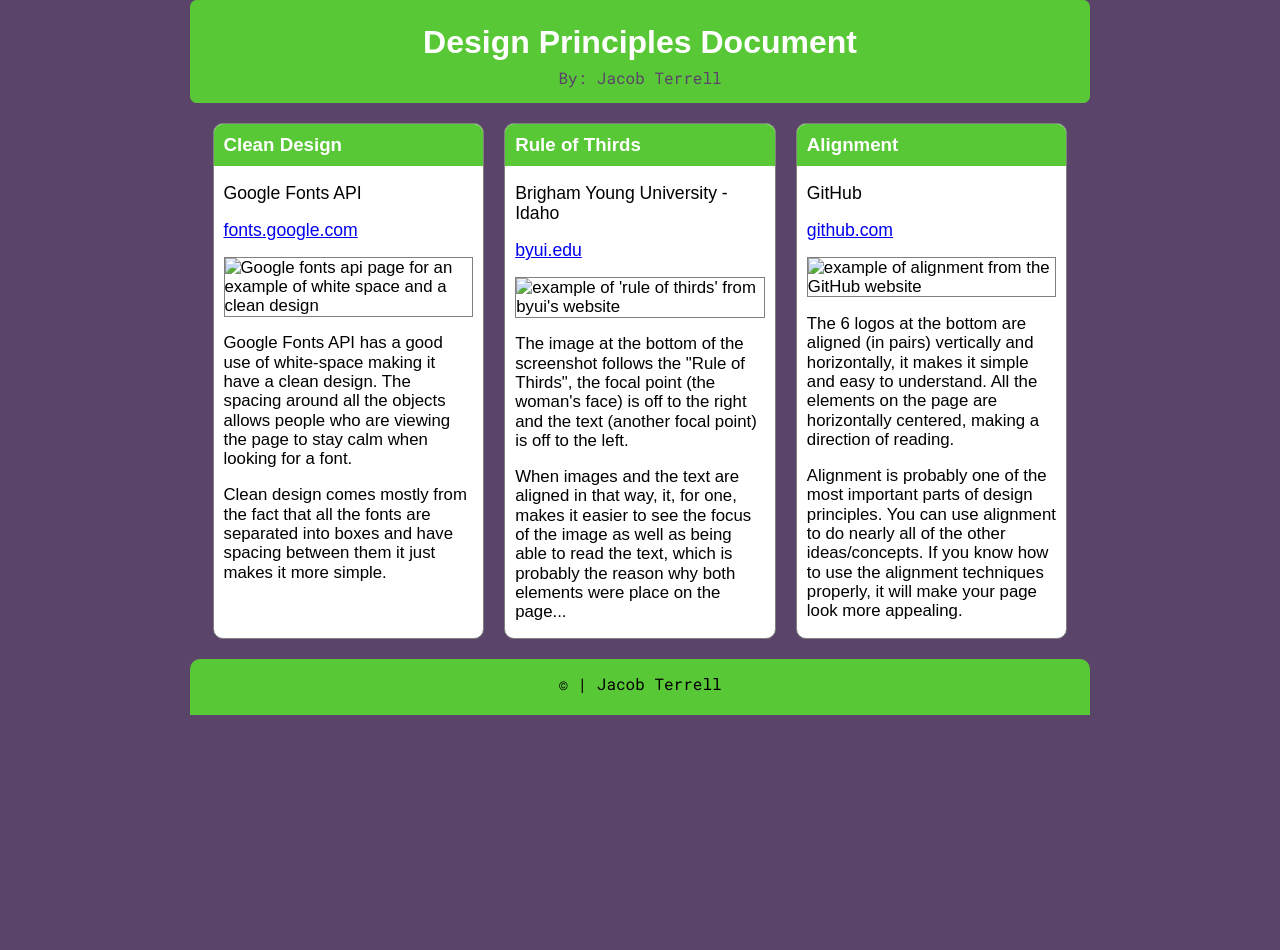
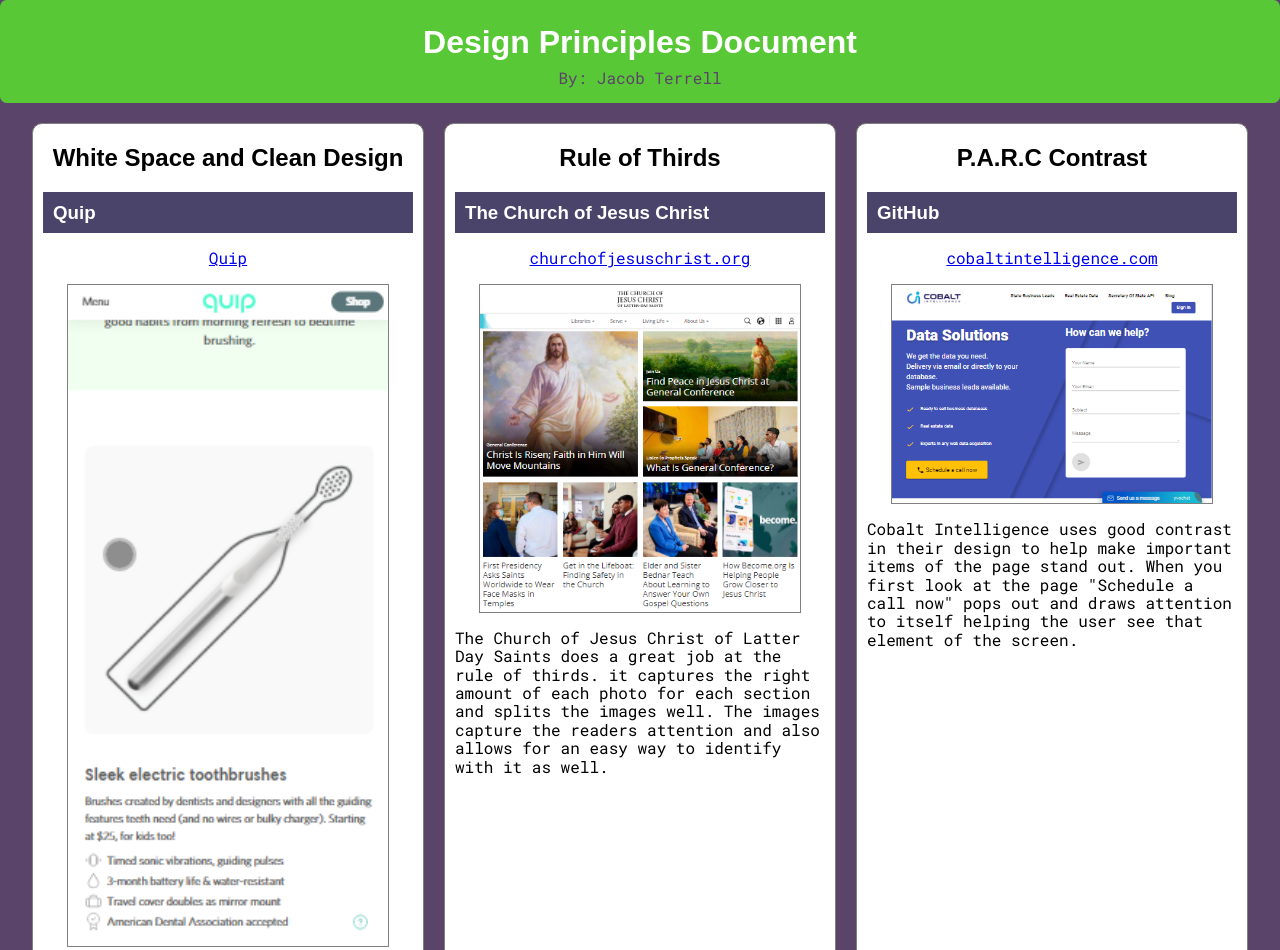
Before and after one commit to jacobi973/wdd230, a plain HTML site: page lesson2/design-principles.html in a window 1280 px wide. Shown: the top 950 px of the page. Before the commit the page ends 800 px from the top, so only its background shows below. Drawn offline with Linux system fonts and the light colour scheme; a web font is replaced by a local one.

Commit message:
lesson 2 finished

```diff
--- a/lesson2/css/large.css
+++ b/lesson2/css/large.css
@@ -7,7 +7,7 @@ h1, h2, h3{
 }
 
 body {
-  max-width: 900px;
+  max-width: 1800px;
   margin: 0 auto;
   background-color: #5b446a;
 }
@@ -19,9 +19,15 @@ header {
   color: white;
   padding: 1em;
 }
+
 h1 {
-  margin: 0.25em;
+  margin: .25em;
 }
+
+h2 {
+  text-align: center;
+}
+
 header span {
   font-size: 1rem;
   color: #5b446a;
@@ -34,32 +40,26 @@ main {
   width: 95%;
   margin: 20px auto;
 }
+
 section {
   border-radius: 10px;
   background-color: white;
   border: solid 1px gray;
   overflow: hidden;
 }
-section * {
-  font-family: 'Ubuntu', sans-serif;
-}
+
+
 h3 {
   margin: 0;
-  font-family: 'Gugi', sans-serif;
   padding: 10px;
-  /* text-align: center; */
-  background: hsl(106, 57%, 50%);
+  background: #4b446a;
   color: white;
 }
+
 section div {
   padding: 0 10px;
 }
-section > div > span {
-  display: block;
-}
-section div * {
-  font-size: 1.05em;
-}
+
 section img {
   width: calc(100% - 2px);
   display: block;
@@ -71,12 +71,11 @@ section img {
 footer {
   text-align: center;
   background-color: hsl(106, 57%, 50%);
-  border-radius: 10px 10px 0 0;
+  border-radius: 5px;
   padding: 1em;
 }
-#lst-updt {
-  padding-top: 5px;
-  display: block;
-  font-size: small;
-  color: #5b446a;
+
+a {
+  text-align: center;
+  display: grid;
 }
--- a/lesson2/design-principles.html
+++ b/lesson2/design-principles.html
@@ -9,6 +9,7 @@
         <link rel="stylesheet" href="css/large.css">
         <link rel="stylesheet" href="css/medium.css" media="(max-width: 894px) and (min-width: 650px)">
         <link rel="stylesheet" href="css/small.css" media="(max-width: 649px)">
+        <script defer src="../js/dates.js"></script>
     </head>
     <body>
         <header>
@@ -17,71 +18,53 @@
         </header>
         <main>
             <section>
-                <h3>Clean Design</h3>
+                <h2>White Space and Clean Design</h2>
                 <div>
-                <p><span>Google Fonts API</span></p>
-                <p><a target="_blank" href="https://fonts.google.com/">fonts.google.com</a></p>
-                <img src="images/google-fonts-api-white-space-and-clean-design.png"
-                     alt="Google fonts api page for an example of white space and a clean design">
+                <h3>Quip</h3>
+                <p><a target="_blank" href="https://www.getquip.com/">Quip</a></p>
+                <img src="images/quip.png" alt="Quip toothbrush">
                 <p>
-                    Google Fonts API has a good use of white-space making it have
-                    a clean design. The spacing around all the objects allows
-                    people who are viewing the page to stay calm when looking for
-                    a font.
-                </p>
-                <p>
-                    Clean design comes mostly from the fact that all the fonts
-                    are separated into boxes and have spacing between them it
-                    just makes it more simple.
+                    Quip harnesses a clean design and has great whitespace throughout the website both
+                    on the mobile and desktop version. It exemplifies this because the image and the text
+                    feel spaced enough away from each other where it makes a good impression on the user.
+                    The design is pleasing and everything is well organized with it as well.
                 </p>
                 </div>
             </section>
             <section>
-                <h3>Rule of Thirds</h3>
+                <h2>Rule of Thirds</h2>
                 <div>
-                <p><span>Brigham Young University - Idaho</span></p>
-                <p><a target="_blank" href="https://byui.edu/">byui.edu</a></p>
-                <img src="images/byui-edu-rule-of-thirds.png"
-                     alt="example of 'rule of thirds' from byui's website">
+                <h3>The Church of Jesus Christ</h3>
+                <p><a target="_blank" href="https://www.churchofjesuschrist.org/?lang=eng">churchofjesuschrist.org</a></p>
+                <img src="images/lds.png" alt="Rule of third lds.org">
                 <p>
-                    The image at the bottom of the screenshot follows the "Rule
-                    of Thirds", the focal point (the woman's face) is off to the
-                    right and the text (another focal point) is off to the left.
-                </p>
-                <p>
-                    When images and the text are aligned in that way, it, for one,
-                    makes it easier to see the focus of the image as well as being
-                    able to read the text, which is probably the reason why both
-                    elements were place on the page...
+                    The Church of Jesus Christ of Latter Day Saints does a great job at the rule of thirds.
+                    it captures the right amount of each photo for each section and splits the images well.
+                    The images capture the readers attention and also allows for an easy way to identify with
+                    it as well.
                 </p>
                 </div>
             </section>
             <section>
-                <h3>Alignment</h3>
+                <h2>P.A.R.C Contrast</h2>
                 <div>
-                <p><span>GitHub</span></p>
-                <p><a target="_blank" href="https://www.github.com/">github.com</a></p>
-                <img src="images/github-alignment.png"
-                     alt="example of alignment from the GitHub website">
+                <h3>GitHub</h3>
+                <p><a target="_blank" href="hhttps://cobaltintelligence.com/">cobaltintelligence.com </a></p>
+                <img src="images/cobalt.png" alt="cobalt intelligence picture">
                 <p>
-                    The 6 logos at the bottom are aligned (in pairs) vertically
-                    and horizontally, it makes it simple and easy to understand.
-                    All the elements on the page are horizontally centered,
-                    making a direction of reading.
-                </p>
-                <p>
-                    Alignment is probably one of the most important parts of design
-                    principles. You can use alignment to do nearly all of the other
-                    ideas/concepts. If you know how to use the alignment techniques
-                    properly, it will make your page look more appealing.
+                    Cobalt Intelligence uses good contrast in their design to help
+                    make important items of the page stand out. When you first look at the page
+                    "Schedule a call now" pops out and draws attention to itself helping the user
+                    see that element of the screen.
                 </p>
                 </div>
             </section>
         </main>
         <footer>
-            &copy;<span id="year"></span> | Jacob Terrell
-            <span id="lst-updt"></span>
+            <div>
+                &copy; <span id="copyrightyear"></span> | Jacob Terrell | Idaho | <a href="https://www.byui.edu/online">BYUI Online Learning</a>
+            </div>
+            Last Updated: <span id="last-updated"></span>
         </footer>
-        <script src="scripts/dates.js"></script>
     </body>
 </html>
```
Also changed, not shown: lesson2/images/cobalt.png (added), lesson2/images/lds.png (added), lesson2/images/quip.png (added).
